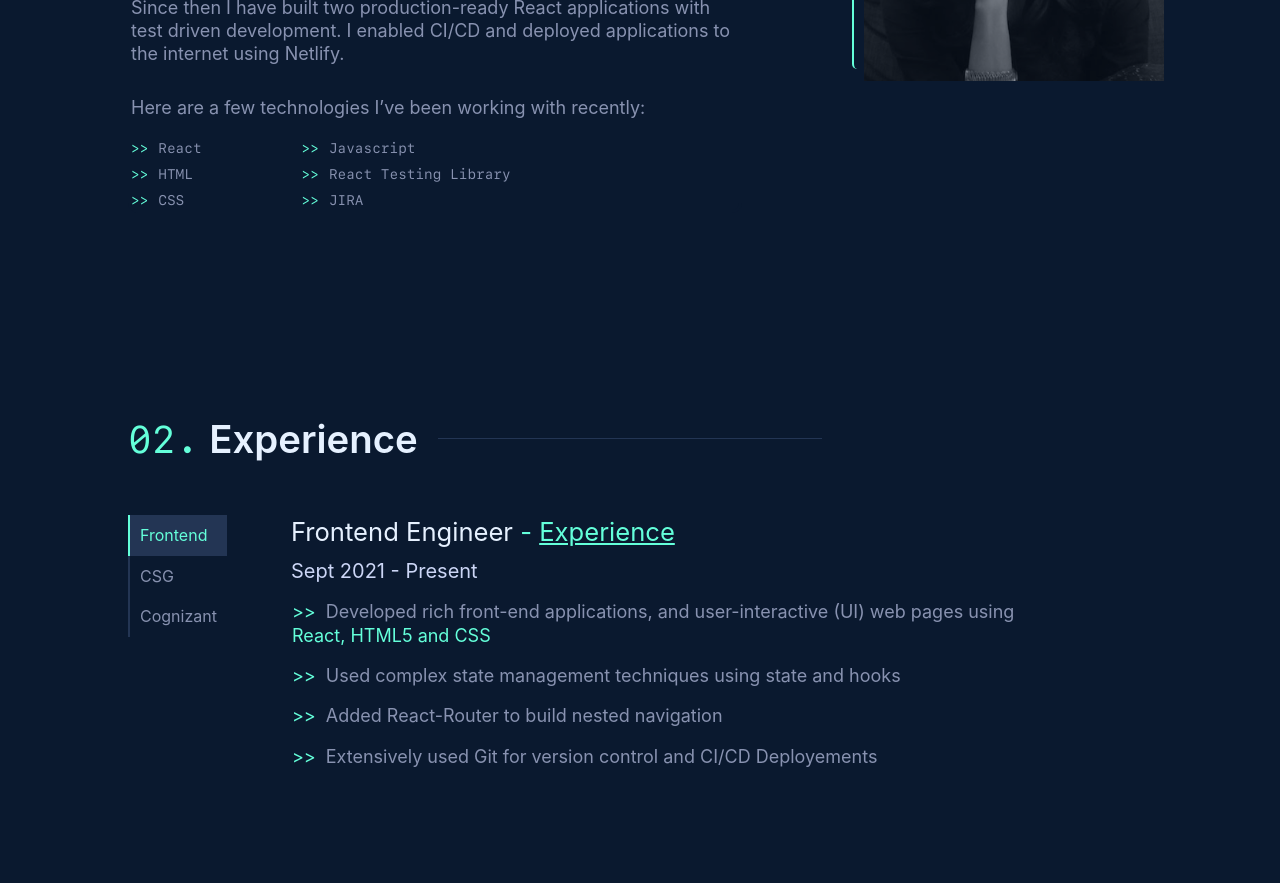
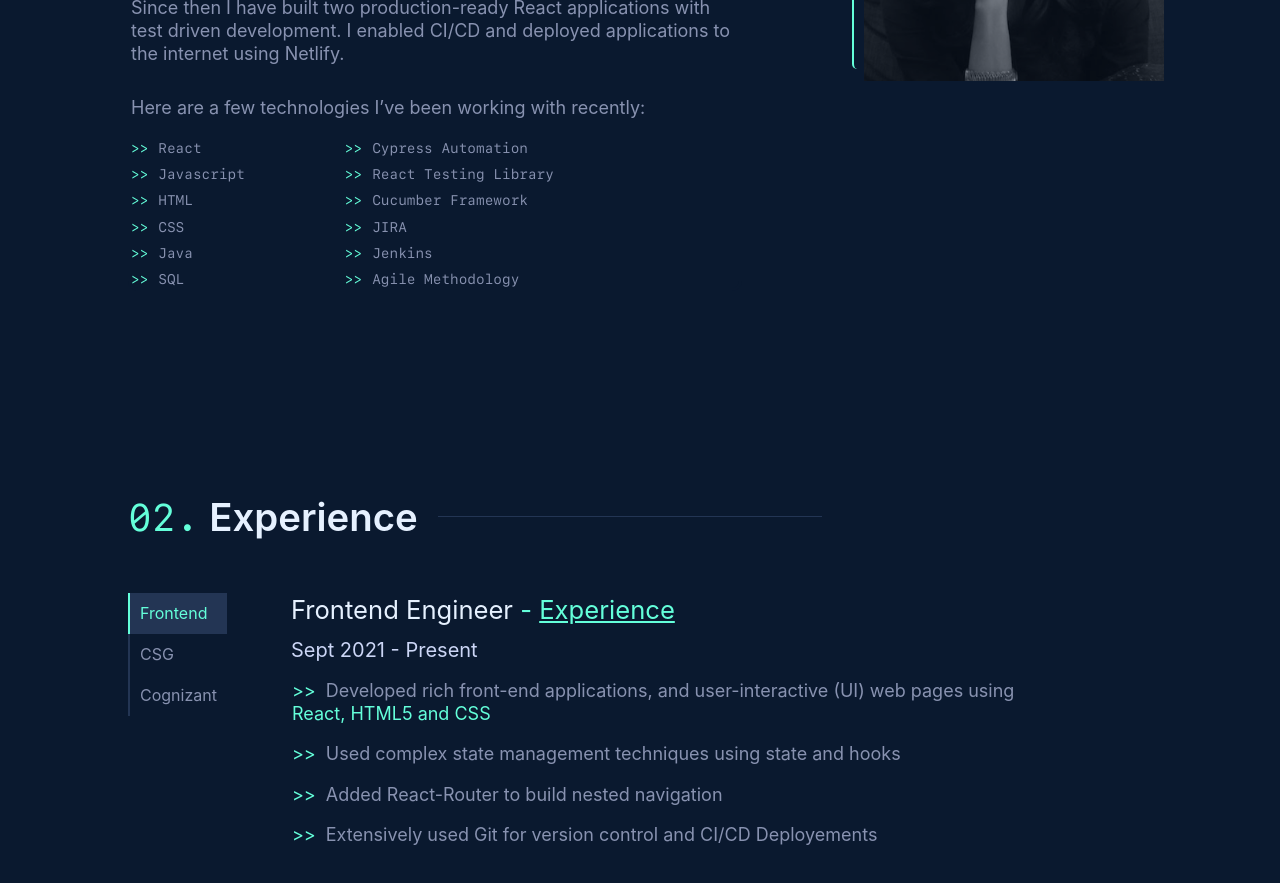
Before and after one commit to sheetal1409/sheetal-portfolio, a React (Create React App) app: page / in a window 1280 px wide. Shown: the part 1120-2003 px from the top of the page. Built offline with nearby package versions, Linux system fonts and the light colour scheme.

Commit message:
Updated Tech Stack

```diff
--- a/src/v2/AboutMe.js
+++ b/src/v2/AboutMe.js
@@ -14,13 +14,19 @@ export function AboutMe(props) {
                 <div className="skills">
                     <div className='about-skillsets'> <ul>
                         <li>React</li>
+                        <li>Javascript</li>
                         <li>HTML</li>
                         <li>CSS</li>
+                        <li>Java</li>
+                        <li>SQL</li>
                     </ul></div>
                     <div className='about-skillsets'> <ul>
-                        <li>Javascript</li>
+                        <li>Cypress Automation</li>
                         <li>React Testing Library</li>
+                        <li>Cucumber Framework</li>
                         <li>JIRA</li>
+                        <li>Jenkins</li>
+                        <li>Agile Methodology</li>
                     </ul></div>
                 </div>
             </div>
```
